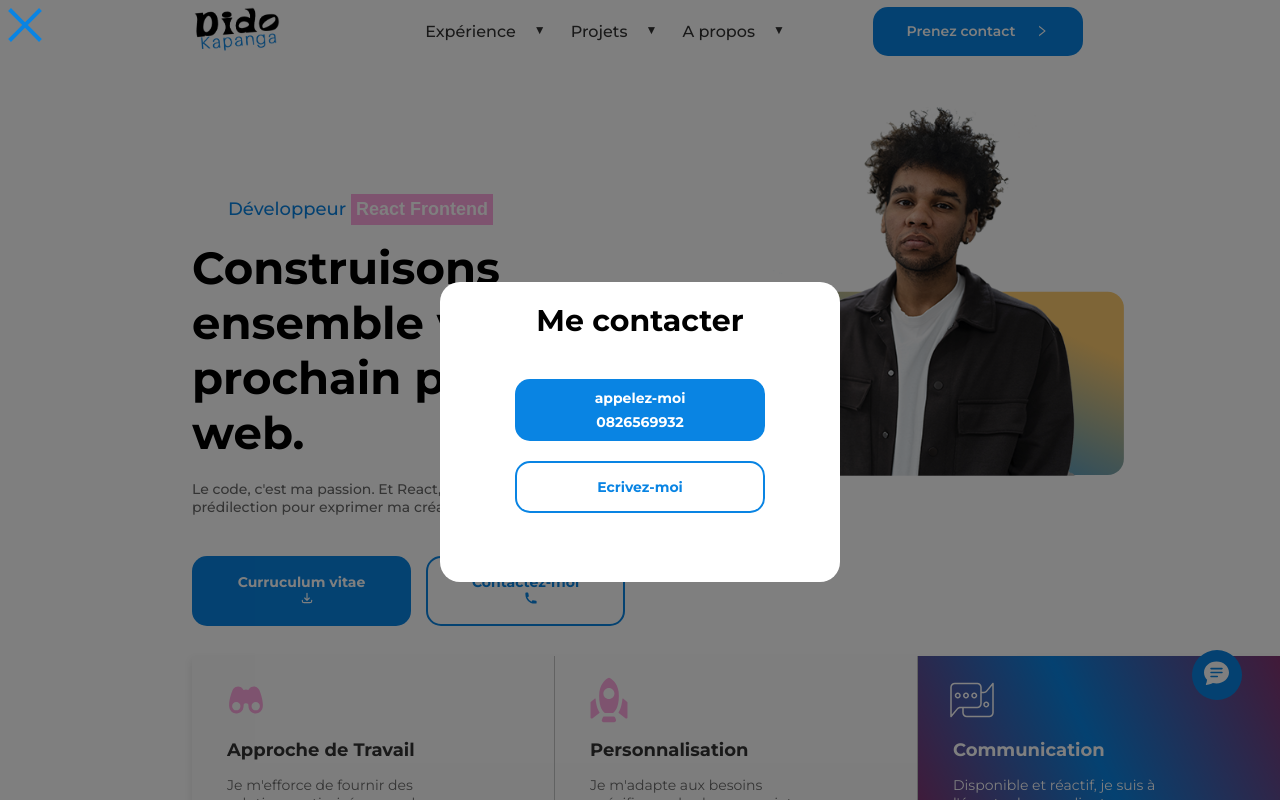
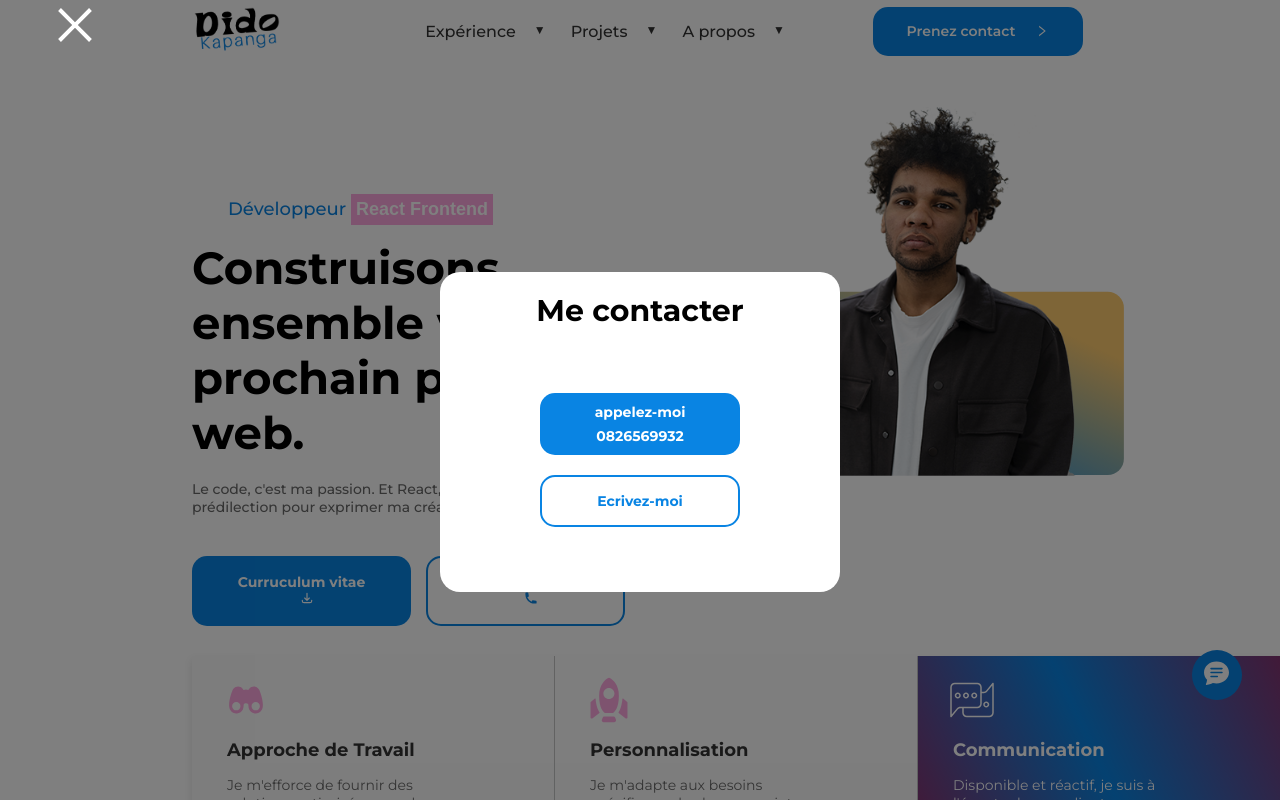
Before and after one commit to Didokapanga/portfolio, a React (Vite) app: page / in a window 1280 px wide. Both pictures are taken after a click on the button 1216 px from the left and 675 px from the top of the page. Shown: the top 800 px of the page. Built offline with nearby package versions, Linux system fonts and the light colour scheme.

Commit message:
Animation, font-size, customer final

```diff
--- a/src/components/Outils/Button.jsx
+++ b/src/components/Outils/Button.jsx
@@ -47,8 +47,10 @@ const Button = () => {
                 <div className="overlay-content">
                     <div className="button-content">
                         <h4>Me contacter</h4>
-                        <button className="buttons"><span>appelez-moi</span> <span>0826569932</span></button>
-                        <button className="buttons-chat-info"><span>Ecrivez-moi</span></button>
+                        <div className="customer-container">
+                            <button className="buttons"><span>appelez-moi</span> <span>0826569932</span></button>
+                            <button className="buttons-chat-info"><span>Ecrivez-moi</span></button>
+                        </div>
                     </div>
                 </div>
             </div>
--- a/src/components/Outils/Outils.css
+++ b/src/components/Outils/Outils.css
@@ -69,6 +69,7 @@
 .button-close span {
     color: #fff;
     font-size: 50px;
+    padding: 0 50px;
 }
 
 .button-close span:hover {
@@ -86,8 +87,9 @@
 }
 
 .button-content {
-    width: 400px;
-    height: 300px;
+    width: 25em;
+    height: 20em;
+    margin: 1em;
     border-radius: 20px;
     background-color: #fff;
     z-index: 1;
@@ -95,6 +97,7 @@
     flex-direction: column;
     align-items: center;
     /* justify-content: center; */
+    overflow: hidden;
 }
 
 .button-content .buttons {
@@ -114,10 +117,20 @@
 
 .button-content button {
     margin: 20px 0;
-    width: 250px;
+    width: 50%;
 }
 
 .button-content h4 {
-    margin: 20px 0 40px 0;
     font-size: 30px;
+    margin: 20px;
 }
+
+.customer-container {
+    flex: 1;
+    display: flex;
+    flex-direction: column;
+    width: 100%;
+    height: 100%;
+    align-items: center;
+    justify-content: center;
+}
```
